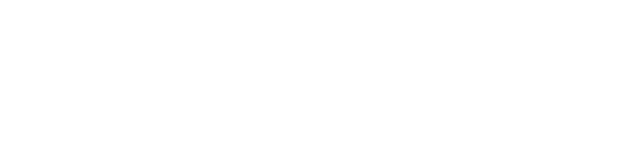
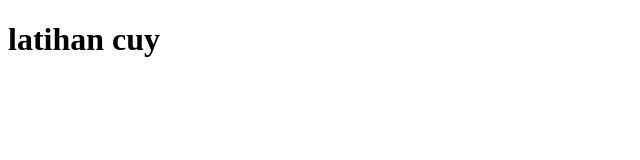
Before and after one commit to arrapiii/tutorgithub, a plain HTML site: page index.html in a window 1280 px wide. Shown: the whole page, without its empty margins (0-640 px from the left). Drawn offline with Linux system fonts and the light colour scheme.

Commit message:
tambah h1

```diff
--- a/index.html
+++ b/index.html
@@ -7,6 +7,6 @@
     <title>Document</title>
 </head>
 <body>
-
+    <h1>latihan cuy</h1>
 </body>
 </html>
```
